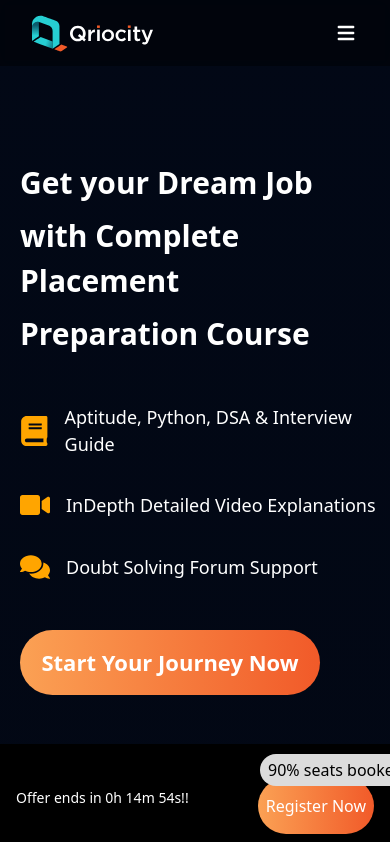
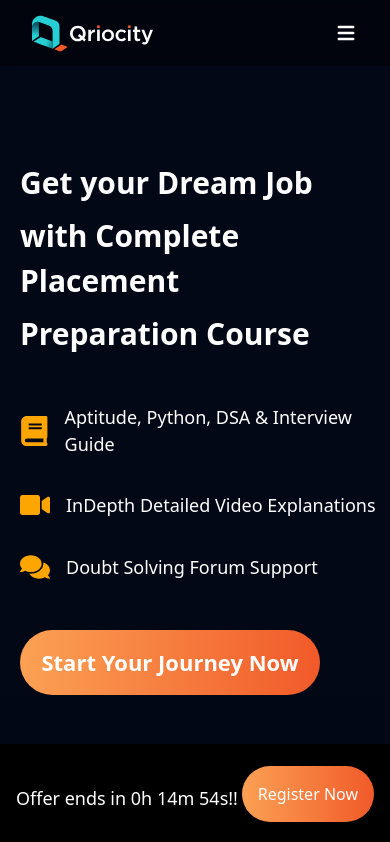
Before and after one commit to Qriocity-Company/Qriocity, a React (Vite) app: page /courses in a window 390 px wide. Shown: the top 842 px of the page. Built offline with nearby package versions, Linux system fonts and the light colour scheme.

Commit message:
footer added

```diff
--- a/src/components/Book.jsx
+++ b/src/components/Book.jsx
@@ -3,23 +3,20 @@ import React, { useEffect, useState } from "react";
 const Book = () => {
   const initialTime = 15 * 60 * 1000; // 15 minutes in milliseconds
   const [offerEndTime, setOfferEndTime] = useState(Date.now() + initialTime);
-  const [isTimerActive, setIsTimerActive] = useState(true);
   const [timeLeft, setTimeLeft] = useState(calculateTimeLeft());
 
   useEffect(() => {
-    let timer;
-    if (isTimerActive) {
-      timer = setInterval(() => {
-        setTimeLeft(calculateTimeLeft());
+    const timer = setInterval(() => {
+      const time = calculateTimeLeft();
+      setTimeLeft(time);
 
-        if (calculateTimeLeft().total <= 0) {
-          clearInterval(timer);
-        }
-      }, 1000);
-    }
+      if (time.total <= 0) {
+        clearInterval(timer);
+      }
+    }, 1000);
 
     return () => clearInterval(timer);
-  }, [isTimerActive, offerEndTime]);
+  }, [offerEndTime]);
 
   function calculateTimeLeft() {
     const difference = Math.max(0, offerEndTime - Date.now());
@@ -31,40 +28,34 @@ const Book = () => {
     return { hours, minutes, seconds, total: difference };
   }
 
-  // Toggle the timer
-  const toggleTimer = () => {
-    if (isTimerActive) {
-      setIsTimerActive(false);
-    } else {
-      setOfferEndTime(Date.now() + timeLeft.total);
-      setIsTimerActive(true);
-    }
-  };
+  // If the timer has finished, don't render the footer
+  if (timeLeft.total <= 0) {
+    return null;
+  }
+
+  const handleSubmit=()=>{
+    window.location.href="https://courses.qriocity.in/s/store"
+  }
 
   return (
     <div className="bg-[#000000] h-[100px] w-full p-4 flex justify-between z-50 items-center bottom-0 fixed">
       <div className="flex flex-col">
         <div className="flex justify-center items-center lg:gap-6 gap-2 h-full">
-
-
         </div>
-        <h1 className="mt-2 text-white lg:text-bold lg:text-xl lg:ml-10 text-sm">
+        <h1 className="mt-2 text-white lg:text-bold text-lg lg:text-xl lg:ml-10 ">
           Offer ends in {timeLeft.hours}h {timeLeft.minutes}m {timeLeft.seconds}s!!
         </h1>
       </div>
 
       <div className="flex flex-col justify-center items-center lg:mr-10">
-        <span className="lg:-mr-20 -mr-10 -mb-2 bg-[#DCDCDC] rounded-2xl px-2 lg:px-4 z-50 py-1">
-          90% seats booked
-        </span>
-        <button
-          className="lg:px-14 py-4 px-2 rounded-full lg:font-bold text-white"
+
+        <button onClick={handleSubmit}
+          className="lg:px-14 py-4 px-4 rounded-full lg:font-bold text-white"
           style={{
             background: "linear-gradient(to right, #FBA154 0%, #F15A29 100%)",
           }}
-          onClick={toggleTimer} // Toggle the timer on click
         >
-          {isTimerActive ? "Register Now" : "Start Your Journey Now"}
+          Register Now
         </button>
       </div>
     </div>
```
